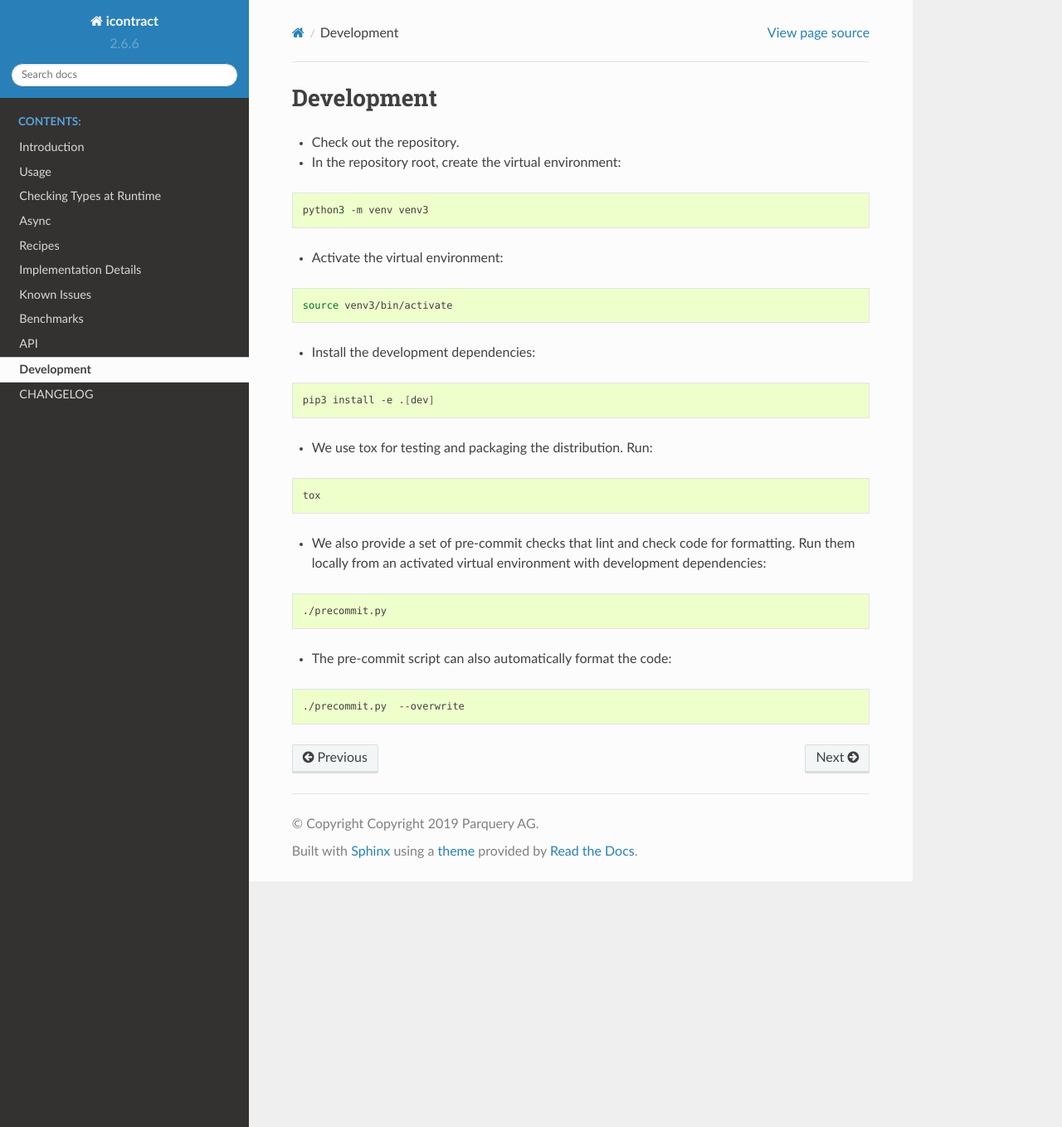
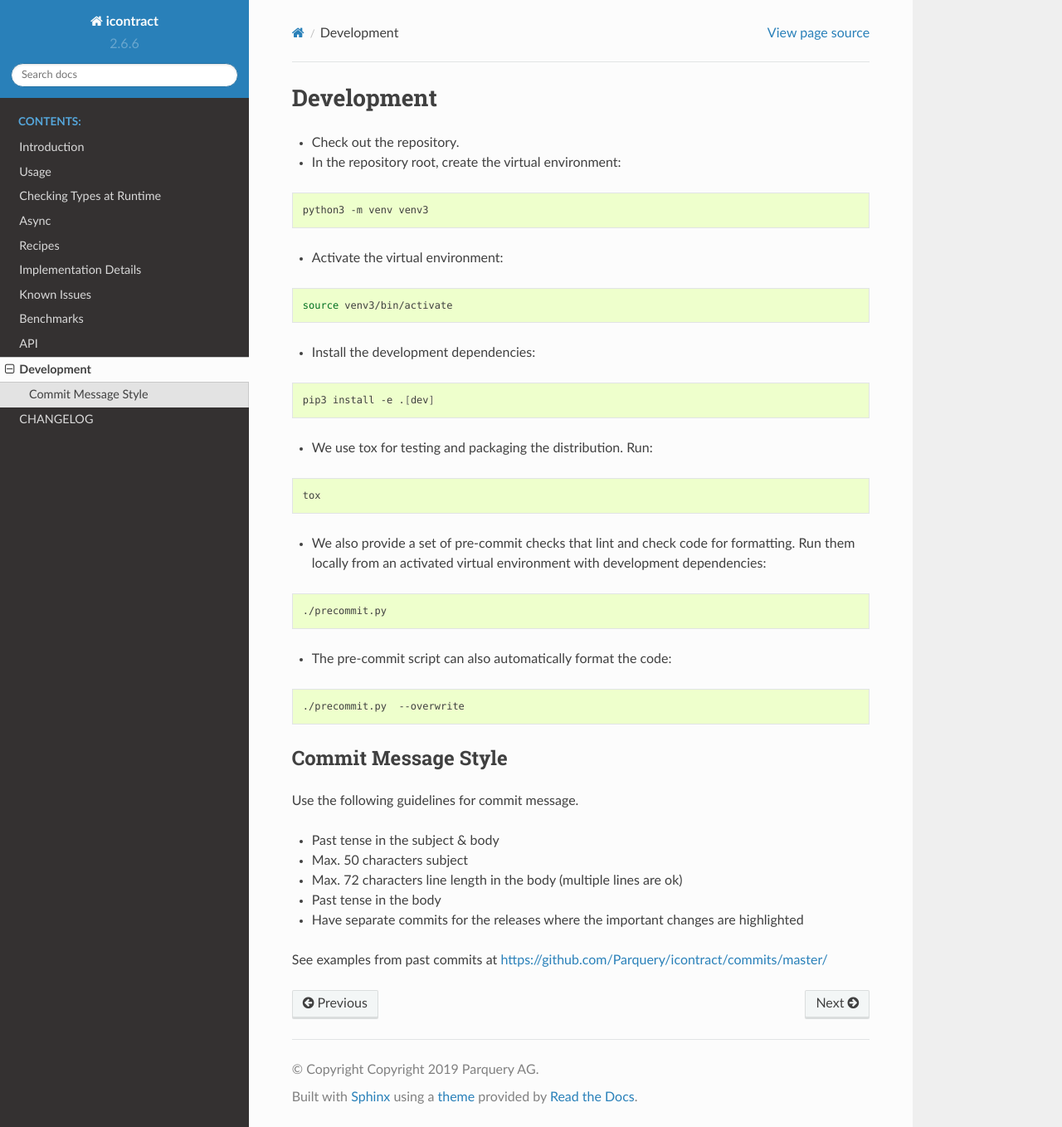
Before and after one commit to Parquery/icontract, a Sphinx documentation site: the page built from docs/source/development.rst, in a window 1280 px wide and 1358 px high. Shown: the whole window at 83% size. Built offline with Sphinx 7.4.7 and the Read the Docs theme 2.0.0, drawn with Linux system fonts in a browser that asks for light colours; the version number is read from the project's files by our own code.

Commit message:
Added commit message style in development.rst (#286)
We documented the style of the commit message for
the future developers.

Fixes #270.

```diff
--- a/docs/source/development.rst
+++ b/docs/source/development.rst
@@ -39,3 +39,17 @@ Development
 .. code-block:: bash
 
     ./precommit.py  --overwrite
+
+
+Commit Message Style
+--------------------
+
+Use the following guidelines for commit message.
+
+* Past tense in the subject & body
+* Max. 50 characters subject
+* Max. 72 characters line length in the body (multiple lines are ok)
+* Past tense in the body
+* Have separate commits for the releases where the important changes are highlighted
+
+See examples from past commits at https://github.com/Parquery/icontract/commits/master/
```
